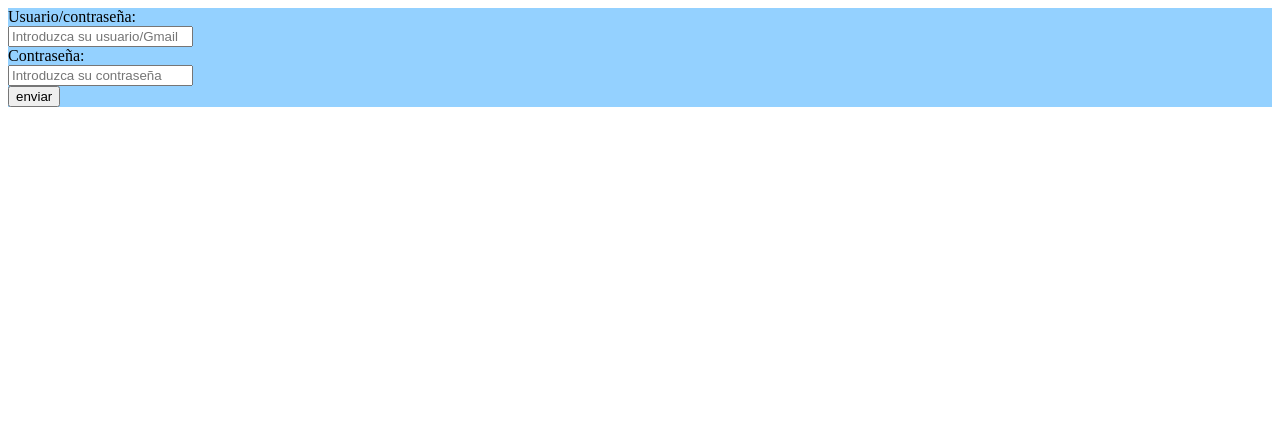
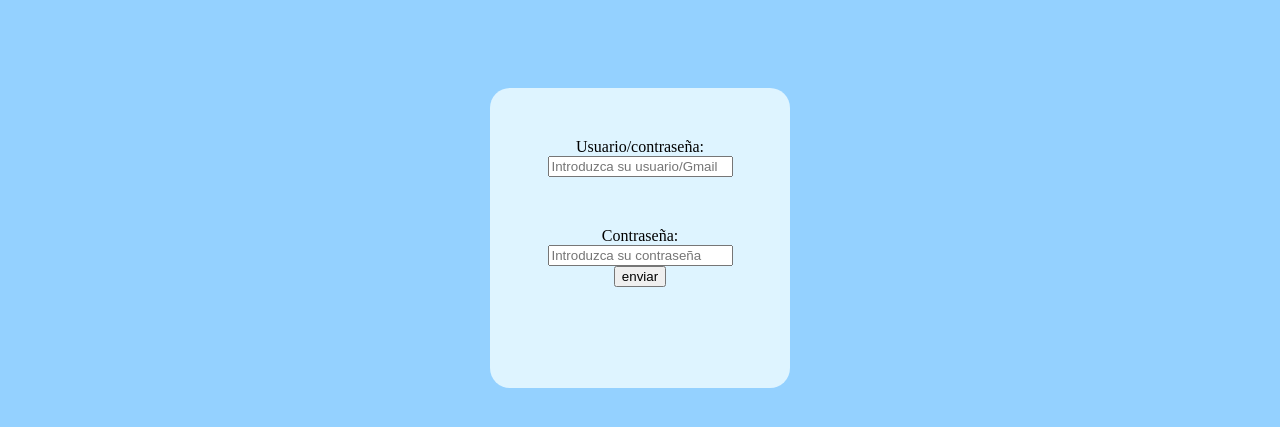
Before and after one commit to santiag0h/Matchtivity, a PHP site: page /formulario.html in a window 1280 px wide. Shown: the top 427 px of the page. Run offline with PHP 8.4, Linux system fonts and the light colour scheme.

Commit message:
formulario pilla forma

```diff
--- a/formulario.css
+++ b/formulario.css
@@ -1,5 +1,26 @@
 @import url("general.css");
 .formulario{
-    background: var(--color_principal);
+    background: var(--color_secundario);
+    text-align: center;
+    max-width: 500px;
+    height: 300px;
+    width: 300px;
+    margin-top:80px;
+    border-radius: 20px;
+}
+.alineacion{
+    display: flex;
+    justify-content: center;
     align-items: center;
 }
+.text1{
+    margin-top: 50px;
+
+}
+.text2{
+    margin-top: 50px;
+
+}
+.fondo{
+    background: var(--color_principal);
+}
--- a/formulario.html
+++ b/formulario.html
@@ -6,13 +6,19 @@
     <title>Inscripción</title>
     <link rel="stylesheet" href="formulario.css">
 </head>
-<body>
-    <div class="formulario">
-        <form action="registro.php" method="post" id="formulario">
-            Usuario/contraseña:<br><input type="text" name="usuario" placeholder="Introduzca su usuario/Gmail"><br>
-            Contraseña:<br><input type="password" name="contrasena" placeholder="Introduzca su contraseña"><br>
-            <input type="submit" value="enviar" name="enviar"><br>
-        </form>
-    </div>
+<body class='fondo'>
+    <div class="alineacion">
+        <div class="formulario">
+            <form action="registro.php" method="post" id="formulario">
+                <div class="text1">
+                Usuario/contraseña:<br><input type="text" name="usuario"  placeholder="Introduzca su usuario/Gmail"><br>
+                </div>
+                <div class="text2">
+                Contraseña:<br><input  type="password" name="contrasena" placeholder="Introduzca su contraseña"><br>
+                </div>
+                <button type="submit" name="enviar">enviar </button><br>
+            </form>
+        </div>
+        </div>
 </body>
 </html>
--- a/general.css
+++ b/general.css
@@ -1,4 +1,4 @@
 :root {
     --color_principal: #94D1FF;
-    --color-secundario: #DEF4FF;
+    --color_secundario: #DEF4FF;
 }
```
